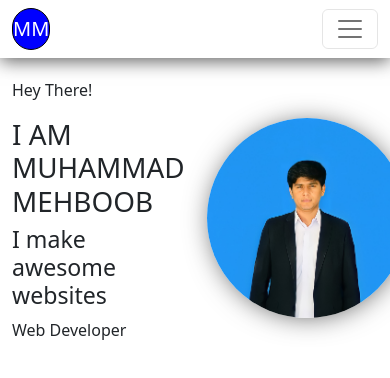
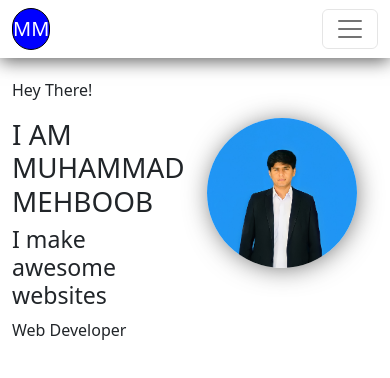
Before and after one commit to mehbooblilla/mehboobPortfolio, a React (Create React App) app: page / in a window 390 px wide. Shown: the top 378 px of the page. Built offline with nearby package versions, Linux system fonts and the light colour scheme.

Commit message:
modify home page

```diff
--- a/src/Styles/Home.css
+++ b/src/Styles/Home.css
@@ -14,8 +14,8 @@
 
 @media screen and (max-width:850px) {
     .imgComponent img {
-        width: 200px;
-        height: 200px;
+        width: 150px;
+        height: 150px;
         display: flex;
 
     }
```
